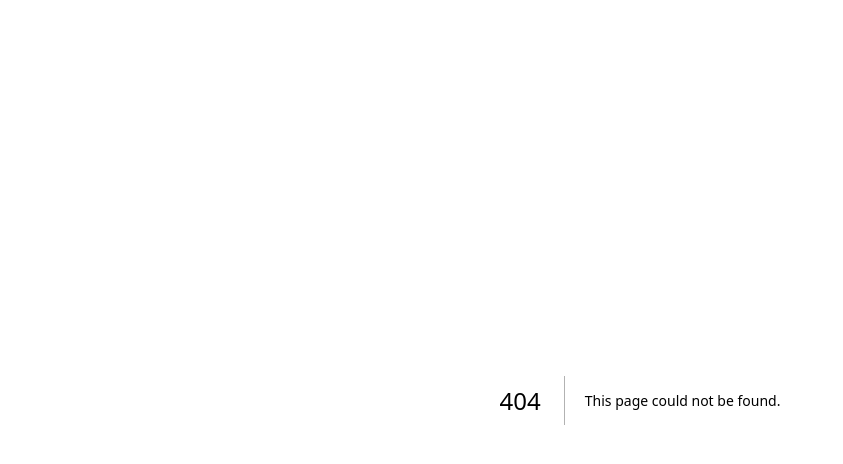
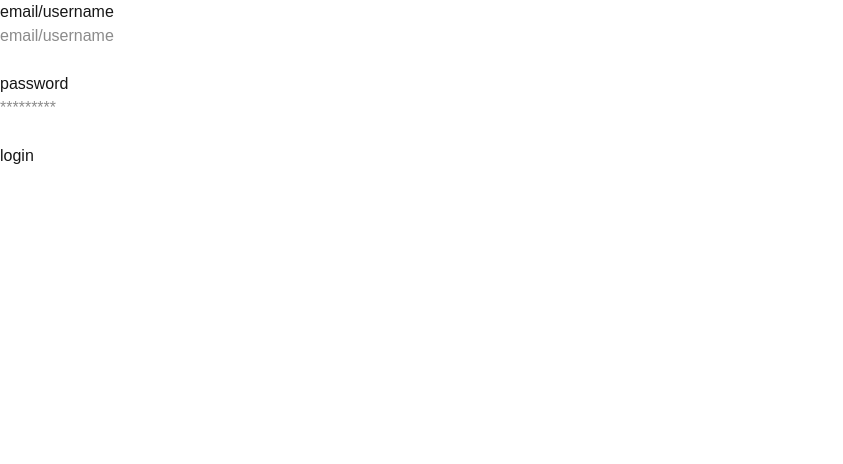
Before and after one commit to bengillitt/echoes-frontend, a Next.js app: page /login in a window 1280 px wide. Before the commit this address had no page. Shown: the top 464 px of the page, without its empty margins (0-843 px from the left). Built offline with nearby package versions, Linux system fonts and the light colour scheme.

Commit message:
created chat page, reset home page and added login page (only basic though)

```diff
--- a/app/chat/[id]/page.tsx
+++ b/app/chat/[id]/page.tsx
@@ -91,6 +91,14 @@ function displayMessage(data: Chat | ErrorMessage | LoadingMessage) {
     if (data.type == "chat") {
         console.log(data.messages);
 
+        if (data.messages == null || data.messages.length == 0) {
+            return (
+                <div>
+                    <p>No Messages Found</p>
+                </div>
+            )
+        }
+
         return (
             <div>
             <ul>
--- /dev/null
+++ b/app/login/page.tsx
@@ -0,0 +1,64 @@
+"use client";
+
+import {useState} from "react";
+
+export default function LoginPage() {
+    const [userIdentifier, setUserIdentifier] = useState<string>("");
+    const [password, setPassword] = useState<string>("");
+
+    const changeUserIdentifier = (event: React.ChangeEvent<HTMLInputElement>) => {
+        setUserIdentifier(event.target.value);
+    }
+
+    const changePassword = (event: React.ChangeEvent<HTMLInputElement>) => {
+        setPassword(event.target.value);
+    }
+
+    const handleLogin = async (event: React.FormEvent<HTMLFormElement>) => {
+        event.preventDefault();
+
+        const result = await sendLoginToBackend({
+            user_identifier: userIdentifier,
+            password: password,
+        });
+
+        console.log(result);
+    }
+
+    return (
+        <div>
+            <form onSubmit={handleLogin}>
+                <label>email/username</label><br></br>
+                <input type="text" placeholder="email/username" value={userIdentifier} onChange={changeUserIdentifier}></input><br></br><br></br>
+                <label>password</label><br></br>
+                <input type="password" placeholder="*********" value={password} onChange={changePassword}></input><br></br><br></br>
+                <input type="submit" value="login"></input>
+            </form>
+        </div>
+    )
+}
+
+interface LoginData {
+    user_identifier: String,
+    password: String,
+}
+
+async function sendLoginToBackend(loginData: LoginData) {
+    try {
+    const response = await fetch('http://localhost:8080/login', {
+      method: 'POST',
+      headers: {
+        'Content-Type': 'application/json', // Tells the backend you are sending JSON
+      },
+      body: JSON.stringify(loginData), // Converts your JS object to a JSON string,
+      credentials: "include",
+    });
+
+    let json = await response.text();
+
+    return json;
+  } catch (error) {
+    console.error("Error sending data:", error);
+    return {error: error as string};
+  }
+}
--- a/app/page.tsx
+++ b/app/page.tsx
@@ -3,67 +3,5 @@
 import { useState } from 'react';
 
 export default function Home() {
-  // 1. Create a state variable to hold the backend response text
-  const [backendMessage, setBackendMessage] = useState<string>("Click the button to register...");
 
-  // 2. Create a handler function to execute the async operation safely
-  const handleRegister = async () => {
-    setBackendMessage("Registering...");
-
-    const result = await sendDataToBackend({
-      username: "frontendUsername",
-      email: "frontendUser@email.com",
-      password: "password",
-    });
-
-    // Update your state with the text that came back from Rust
-    setBackendMessage(result);
-  };
-
-  return (
-    <div style={{ padding: '2rem', textAlign: 'center' }}>
-      <h1>Rust + React Auth Test</h1>
-
-      {/* 3. Trigger the backend call on an action */}
-      <button onClick={handleRegister}>
-        Register Account
-      </button>
-
-      {/* 4. Render the string message safely from state */}
-      <p>Backend Status: <strong>{backendMessage}</strong></p>
-    </div>
-  );
 }
-
-interface UserData {
-  username: string,
-  email: string,
-  password: string,
-}
-
-interface RegisterUserResponse {
-  token: string,
-}
-
-interface ErrorResponse {
-  error: string,
-}
-
-async function sendDataToBackend(userData: UserData): Promise<string> {
-  try {
-    const response = await fetch('http://localhost:8080/login', {
-      method: 'POST',
-      credentials: 'include',
-      headers: {
-        'Content-Type': 'application/json', // Tells the backend you are sending JSON
-      },
-      body: JSON.stringify(userData) // Converts your JS object to a JSON string
-    });
-
-    const result = await response.text();
-    return result;
-  } catch (error) {
-    console.error("Error sending data:", error);
-    return error as string;
-  }
-}
```
